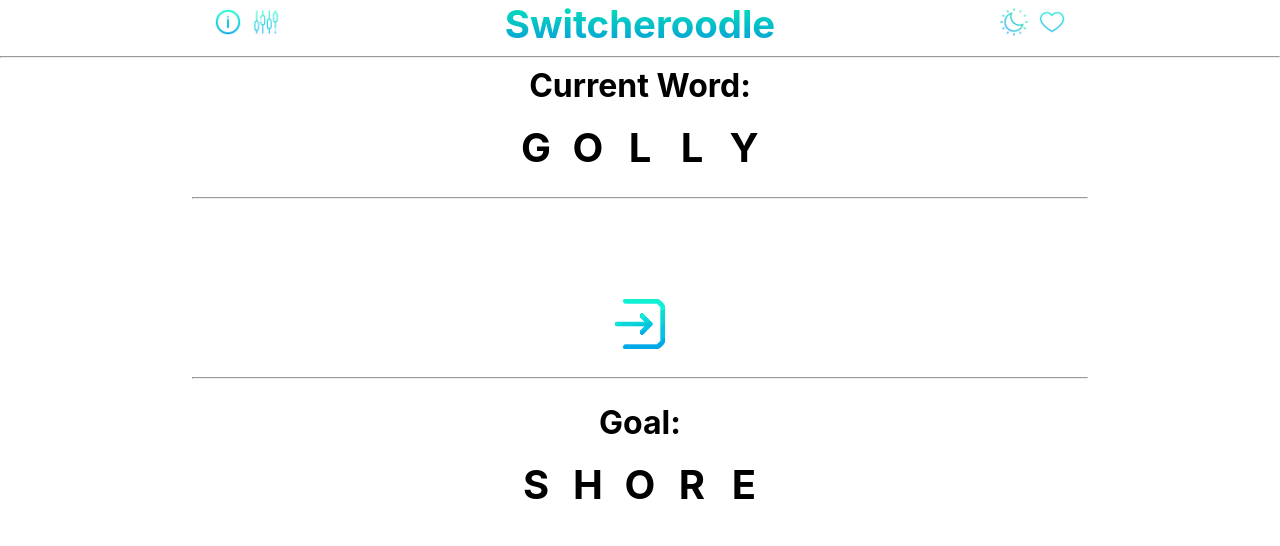
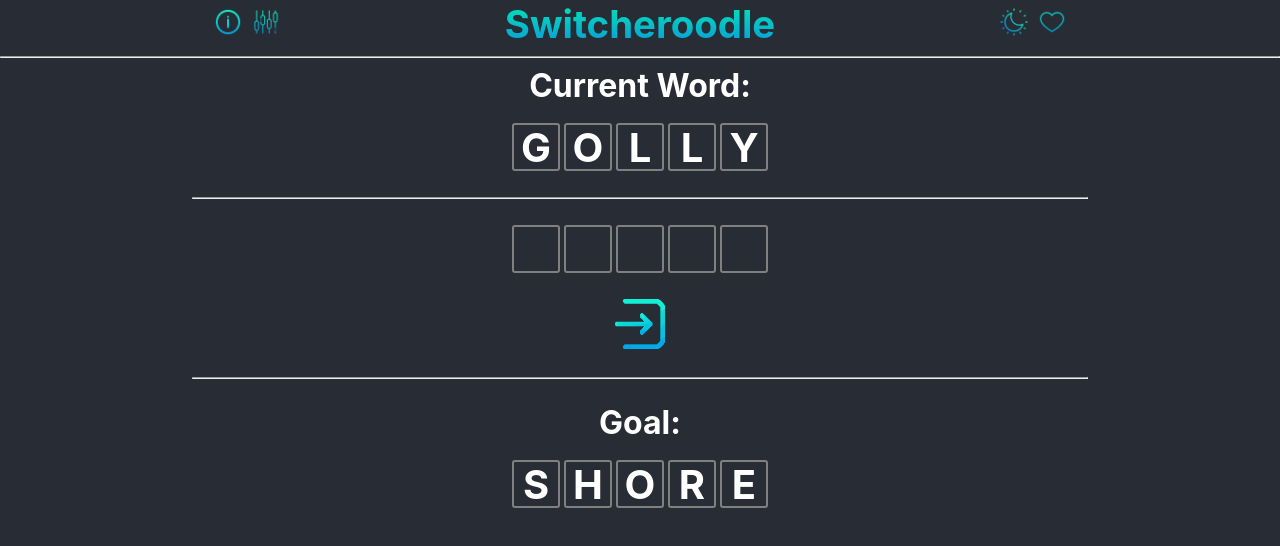
Before and after one commit to BiancaDeHaan/switcheroodle-app, a Next.js app: page / in a window 1280 px wide. Shown: the top 546 px of the page. Built offline with nearby package versions, Linux system fonts and the light colour scheme.

Commit message:
fixing first time visit theme

```diff
--- a/components/ThemeButton.tsx
+++ b/components/ThemeButton.tsx
@@ -19,7 +19,7 @@ function ThemeButton() {
                 changeTheme('light-theme')
             }
         } else {
-            setTheme('dark-theme')
+            changeTheme('dark-theme')
         }
     }
 
--- a/pages/_app.tsx
+++ b/pages/_app.tsx
@@ -9,7 +9,7 @@ import '../styles/themes.css';
 import type { AppProps } from 'next/app'
 
 function MyApp({ Component, pageProps }: AppProps) {
-  return <Component {...pageProps} />
+  return <Component {...pageProps}/>
 }
 
 export default MyApp
--- a/pages/index.tsx
+++ b/pages/index.tsx
@@ -6,7 +6,7 @@ import { Game } from '../components/Game';
 
 const Home: NextPage = () => {
   return (
-    <div className={styles.container}>
+    <div className={`${styles.container}`} >
       <Head>
         <title>Switcheroodle</title>
         <meta name="description" content="A twist on the classic Wordle" />
```
